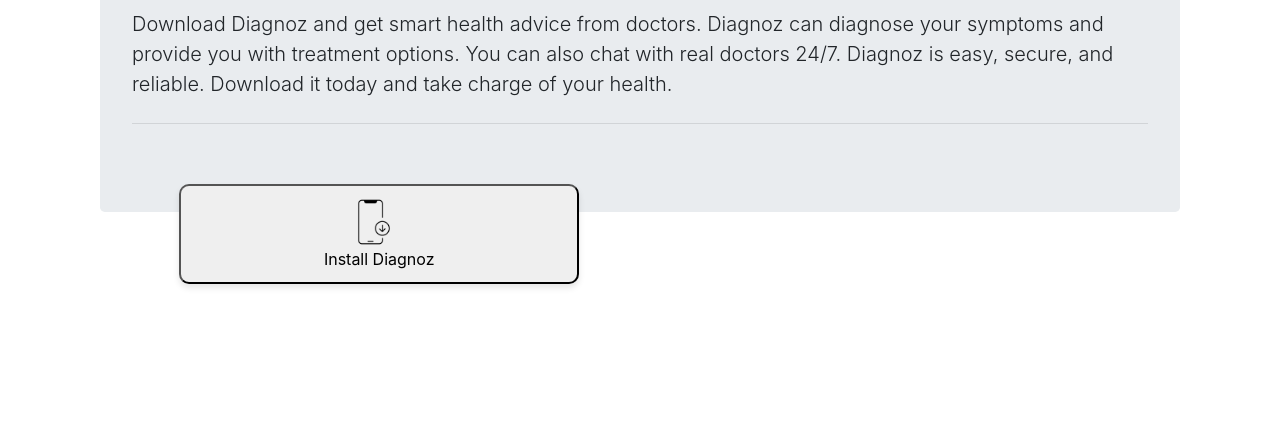
After one commit to YassinWael/Diagnoz-Flask, a Flask app: page /download in a window 1280 px wide. The commit adds this page. Shown: the part 376-800 px from the top of the page. Run offline with Flask 3, Linux system fonts and the light colour scheme; parts of the project's set-up code (start-up, migrations or seed data) failed here and were passed over; some libraries are stand-ins or nearby versions.

Commit message:
added download page for PWA

```diff
--- a/app.py
+++ b/app.py
@@ -176,6 +176,10 @@
 def contact():
     return render_template('contact.html')
 
+@app.route('/download')
+def download():
+    return render_template('download.html')
+
 # Google verification
 @app.route('/googlecb2bae94ee95880b.html')
 def google_verification():
@@ -191,6 +195,7 @@
     return app.send_static_file('app.js')
 
 
+
 # Run the Flask app
 if __name__ == '__main__':
     app.run(host='0.0.0.0',debug=True)
--- a/static/app.js
+++ b/static/app.js
@@ -2,4 +2,24 @@
 
     navigator.serviceWorker.register('static/service-worker.js')
 }
-console.log('sup')
+
+let deferredPrompt
+window.onload = Logic
+function showPrompt() {
+    deferredPrompt.prompt();
+}
+
+// Download Button
+function Logic() {
+
+window.addEventListener('beforeinstallprompt', function(e) {
+e.preventDefault();
+    deferredPrompt = e
+
+}
+)
+const install = document.getElementById('installButton');
+install.onclick = showPrompt;
+
+
+}
--- a/static/style.css
+++ b/static/style.css
@@ -116,6 +116,51 @@
       height: 7vw;
     }
   }
+  #download-container {
+    display: flex;
+    flex-direction: column;
+    align-items: center;
+    justify-content: center;
+  }
+
+  #install-container {
+    display: flex;
+
+    justify-content: center;
+    align-items: center;
+    margin-top: 15px;
+    position: absolute;
+    top: 50%;
+    left: 0%;
+    right: 2%;
+    transform: translateY(-50%);
+  }
+
+  #installButton {
+    position: absolute;
+    display: flex;
+    flex-direction: column;
+    justify-content: center;
+    align-items: center;
+    width: 100%;
+    max-width: 400px;
+    height: 100px;
+    top: 70%;
+    left: 14%;
+
+  }
+
+  #installButton img {
+    width: 20%;
+    max-width: 50px;
+    height: auto;
+    margin-right: 10px;
+  }
+  @media only screen and (max-width: 600px) {
+    #installButton {
+      top: 80%;
+    }
+  }
 
   .language{
     width: 5vw;
--- /dev/null
+++ b/templates/download.html
@@ -0,0 +1,24 @@
+{% extends "layout.html" %}
+
+
+{% block content %}
+
+<div class="container" id="download-container">
+    <div class="jumbotron">
+    <h1 class="display-4">Download Diagnoz</h1>
+    <p class="lead">Download Diagnoz and get smart health advice from doctors. Diagnoz can diagnose your symptoms and provide you with treatment options. You can also chat with real doctors 24/7. Diagnoz is easy, secure, and reliable. Download it today and take charge of your health.</p>
+    <hr class="my-4">
+
+    <div class="install-container">
+
+        <button type="button" class=" btn-rounded" id="installButton" name="install">
+          <img src="static/download-app.png" alt="Download App">
+          Install Diagnoz
+        </button>
+
+      </div>
+
+
+    </div>
+    </div>
+{% endblock %}
--- a/templates/layout.html
+++ b/templates/layout.html
@@ -61,7 +61,10 @@
           <li class="nav-item">
             <a class="nav-link" href="{{url_for('contact')}}">Contact</a>
           </li>
+          <li class = "nav-item">
+            <a class="nav-link" href={{url_for('download')}}>Download</a>
 
+          </li>
         </ul>
       </div>
     </nav>
```
Also changed, not shown: test-database.py (deleted, +0 -13 lines), static/download-app.png (added), 1 other file.
